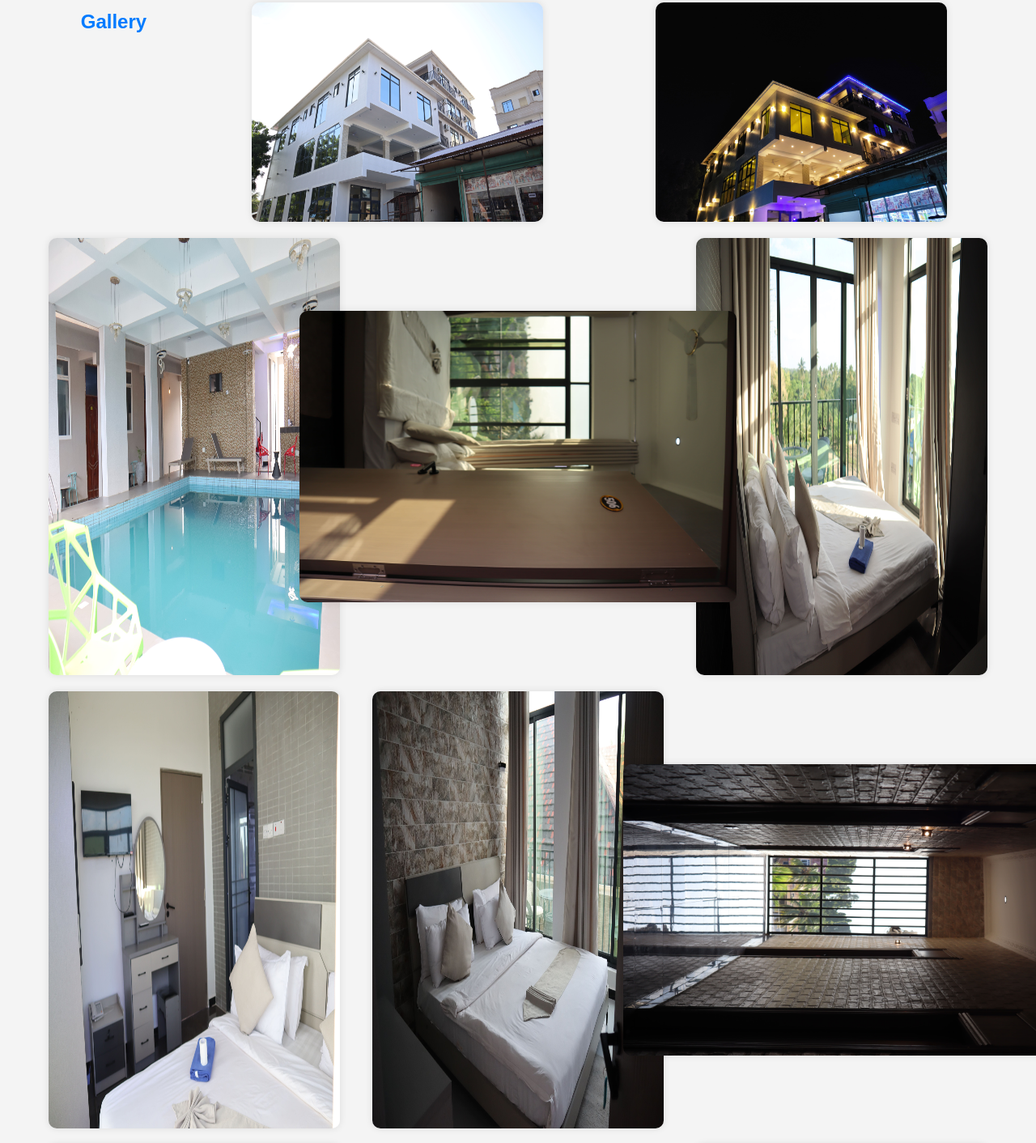
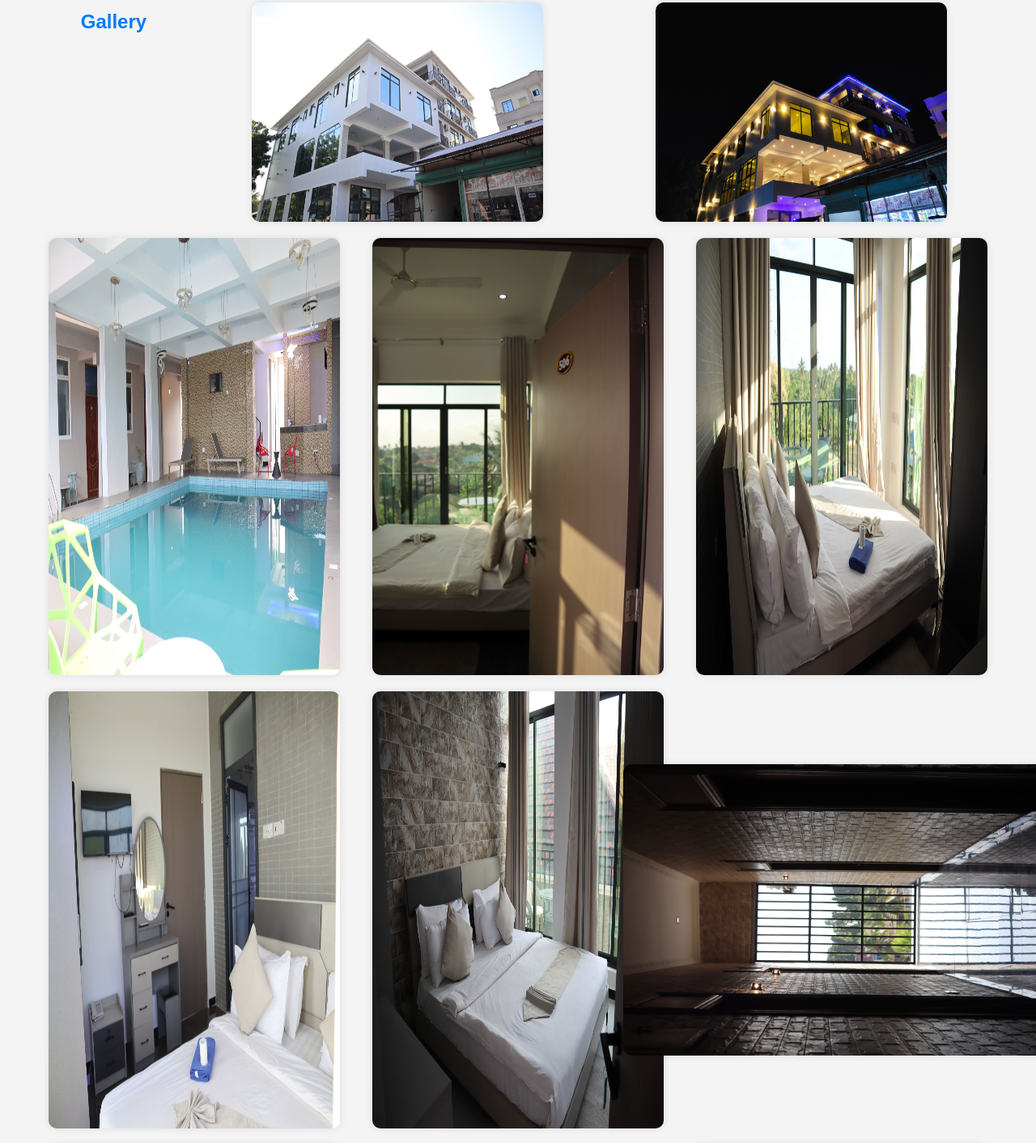
Before and after one commit to Dalmagroupofhotels/New-Dalma-Hotel, a plain HTML site: page index.html in a window 1280 px wide. Shown: the part 1596-3008 px from the top of the page at 81% size. Drawn offline with Linux system fonts and the light colour scheme.

Commit message:
Update index.html

```diff
--- a/index.html
+++ b/index.html
@@ -245,13 +245,13 @@
             <img src="hotel-exterior.jpg" alt="Hotel Exterior" onclick="openLightbox(this.src)">
             <img src="IMG_20250712_190236.jpg" alt="Hotel Exterior" onclick="openLightbox(this.src)">
             <img src="IMG_1701.jpg" alt="Swimming Pool" onclick="openLightbox(this.src)">
-            <img src="IMG_1383.jpg" alt="Room Interior" style="transform: rotate(90deg);" onclick="openLightbox(this.src)">
+            <img src="IMG_1383.jpg" alt="Room Interior" onclick="openLightbox(this.src)">
             <img src="IMG_1386.jpg" alt="Room Interior" onclick="openLightbox(this.src)">
             <img src="IMG_1387.jpg" alt="Room Interior" onclick="openLightbox(this.src)">
             <img src="IMG_1416.jpg" alt="Room Interior" onclick="openLightbox(this.src)">
-            <img src="IMG_1392.jpg" alt="Room Interior" style="transform: rotate(90deg);" onclick="openLightbox(this.src)">
+            <img src="IMG_1392.jpg" alt="Room Interior" style="transform: rotate(270deg);" onclick="openLightbox(this.src)">
             <img src="IMG_1366.jpg" alt="Restaurant" onclick="openLightbox(this.src)">
-            <img src="IMG_1654.jpg" alt="Restaurant" style="transform: rotate(90deg);" onclick="openLightbox(this.src)">
+            <img src="IMG_1654.jpg" alt="Restaurant" style="transform: rotate(270deg);" onclick="openLightbox(this.src)">
             <img src="IMG_1360.jpg" alt="Pub/Bar" onclick="openLightbox(this.src)">
         </div>
     </div>
```
